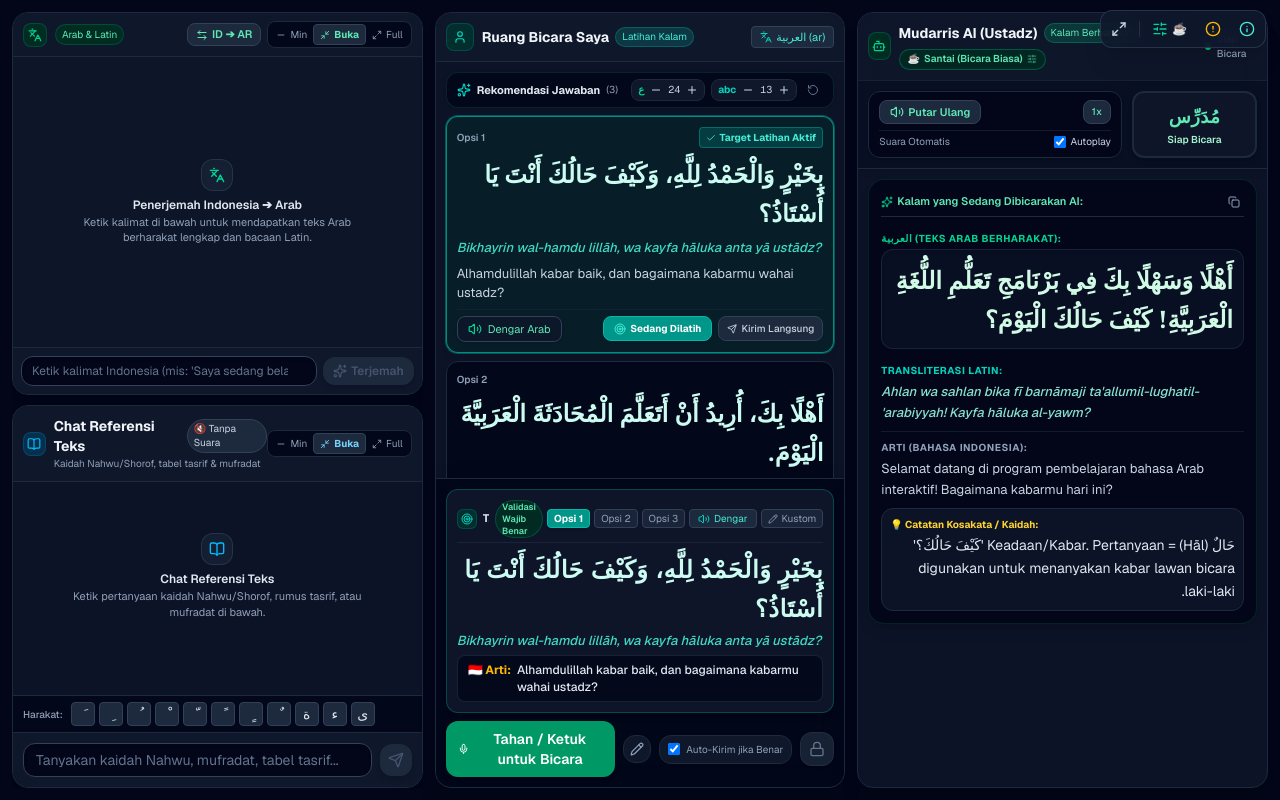
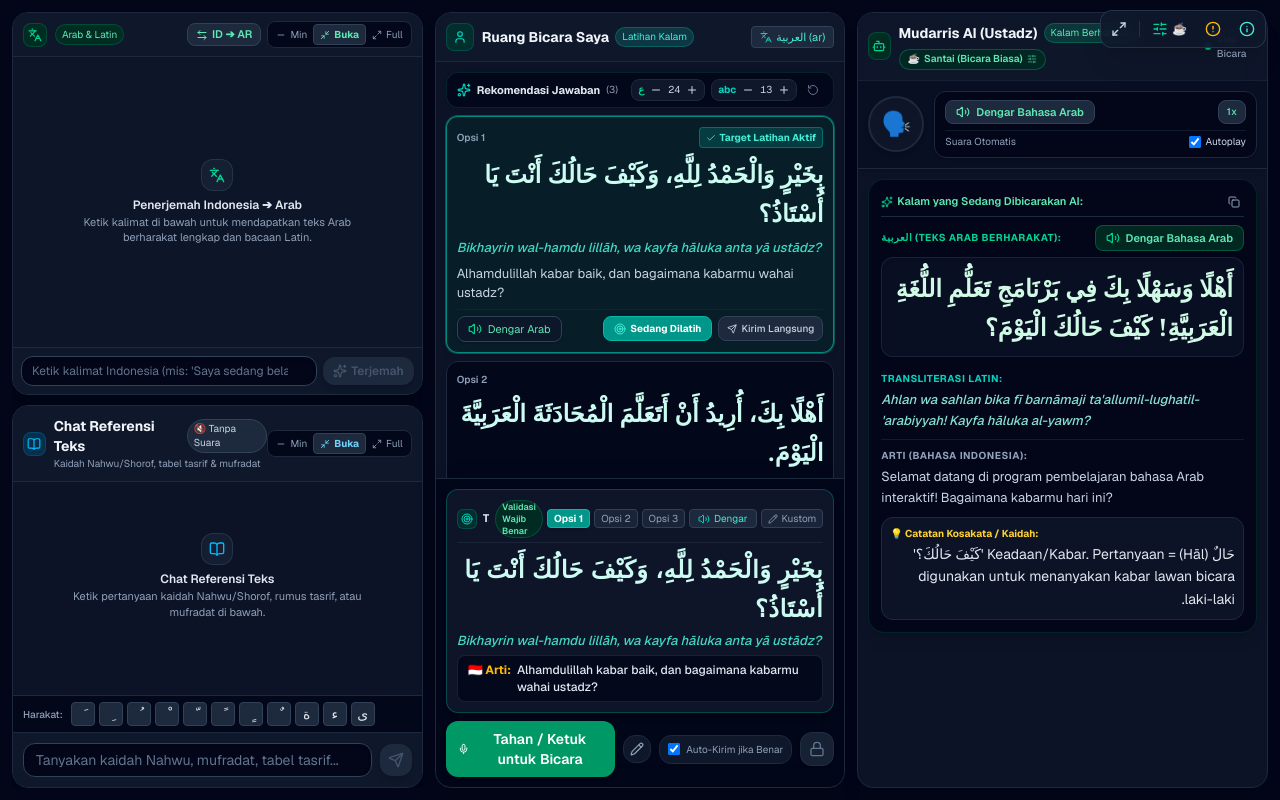
Before and after one commit to r3ndyipb/belajar-bahasa-arab, a Next.js app: page / in a window 1280 px wide. Built offline with nearby package versions, Linux system fonts and the light colour scheme.

Commit message:
feat: pindahkan avatar icon bicara ke kiri berbentuk lingkaran tanpa wording dan tambahkan tombol dengar bahasa arab

```diff
--- a/src/app/page.tsx
+++ b/src/app/page.tsx
@@ -2752,9 +2752,55 @@ export default function ArabicLearningThreeColumns() {
 
             {/* Avatar AI & Kontrol Pemutar Audio */}
             <div className="p-2 sm:p-2.5 bg-slate-950/40">
-              {/* Baris Utama: Kontrol Audio di Kiri, Avatar Kotak Beradius di Kanan */}
-              <div className="flex items-stretch gap-2.5">
-                {/* 1. Kiri: Kotak Kontrol Pemutar Audio (Dipindahkan ke kiri avatar) */}
+              {/* Baris Utama: Avatar Lingkaran di Kiri (Tanpa Wording), Kontrol Audio di Kanan */}
+              <div className="flex items-center gap-2.5">
+                {/* 1. Kiri: Avatar Lingkaran AI (Cukup Lingkaran Saja Tanpa Wording) */}
+                <div className="relative shrink-0 flex items-center justify-center">
+                  <div
+                    className={`w-12 h-12 sm:w-14 sm:h-14 rounded-full flex items-center justify-center border-2 transition-all duration-300 shadow-md ${
+                      isAiSpeaking
+                        ? "border-emerald-400 bg-emerald-950/80 ring-4 ring-emerald-500/25 scale-105"
+                        : isAiAudioLoading
+                        ? "border-teal-400 bg-teal-950/60 ring-2 ring-teal-500/20 animate-pulse"
+                        : isAiThinking
+                        ? "border-amber-400 bg-amber-950/50 ring-2 ring-amber-500/20 animate-pulse"
+                        : "border-slate-800 bg-slate-900/90 hover:border-slate-700"
+                    }`}
+                    title={
+                      isAiSpeaking
+                        ? "Mudarris AI sedang melafalkan kalam"
+                        : isAiAudioLoading
+                        ? "Memuat audio kalam..."
+                        : isAiThinking
+                        ? "AI sedang menyusun balasan..."
+                        : "Mudarris AI siap bicara"
+                    }
+                  >
+                    <span className="text-xl sm:text-2xl select-none leading-none">
+                      {isAiSpeaking ? "🗣️" : isAiAudioLoading ? "🔊" : isAiThinking ? "💭" : "🗣️"}
+                    </span>
+                  </div>
+
+                  {/* Status Ping Dot di Tepi Lingkaran */}
+                  {(isAiSpeaking || isAiAudioLoading || isAiThinking) && (
+                    <span className="absolute top-0 right-0 flex h-3.5 w-3.5">
+                      <span
+                        className={`animate-ping absolute inline-flex h-full w-full rounded-full opacity-75 ${
+                          isAiSpeaking ? "bg-emerald-400" : "bg-amber-400"
+                        }`}
+                      />
+                      <span
+                        className={`relative inline-flex rounded-full h-3.5 w-3.5 ${
+                          isAiSpeaking
+                            ? "bg-emerald-500 border-2 border-slate-900"
+                            : "bg-amber-500 border-2 border-slate-900"
+                        }`}
+                      />
+                    </span>
+                  )}
+                </div>
+
+                {/* 2. Kanan: Kotak Kontrol Pemutar Audio */}
                 <div className="flex-1 min-w-0 flex flex-col justify-between gap-1.5 px-2.5 py-2 rounded-xl bg-slate-950/90 border border-slate-800 text-xs shadow-sm">
                   <div className="flex items-center justify-between gap-1.5">
                     <button
@@ -2768,13 +2814,13 @@ export default function ArabicLearningThreeColumns() {
                           playAudio(currentAiSpeech.arabic, "ai-speech");
                         }
                       }}
-                      className={`flex items-center gap-1 px-2.5 py-1 rounded-lg text-[10px] sm:text-[11px] font-semibold transition-all ${
+                      className={`flex items-center gap-1.5 px-2.5 py-1 rounded-lg text-[10px] sm:text-[11px] font-semibold transition-all ${
                         isAiSpeaking &&
                         (playingAudioId === "ai-speech" || !playingAudioId)
                           ? "bg-emerald-500 text-white shadow-md animate-pulse"
                           : "bg-slate-800 hover:bg-slate-700 text-emerald-300 border border-slate-700"
                       }`}
-                      title="Putar ulang pelafalan kalam bahasa Arab"
+                      title="Dengarkan ulang pelafalan bahasa Arab dari Mudarris AI"
                     >
                       {isAiSpeaking &&
                       (playingAudioId === "ai-speech" || !playingAudioId) ? (
@@ -2785,7 +2831,7 @@ export default function ArabicLearningThreeColumns() {
                       ) : (
                         <>
                           <Volume2 className="w-3.5 h-3.5" />
-                          <span>Putar Ulang</span>
+                          <span>Dengar Bahasa Arab</span>
                         </>
                       )}
                     </button>
@@ -2811,57 +2857,6 @@ export default function ArabicLearningThreeColumns() {
                       <span>Autoplay</span>
                     </label>
                   </div>
-                </div>
-
-                {/* 2. Kanan: Kotak Avatar Mudarris AI (Kotak Radius Saja, Bukan Lingkaran Gepeng) */}
-                <div className="relative shrink-0 flex items-stretch">
-                  <div
-                    className={`min-w-[110px] sm:min-w-[125px] px-3.5 py-2 rounded-xl flex flex-col items-center justify-center border-2 transition-all duration-300 shadow-md ${
-                      isAiSpeaking
-                        ? "border-emerald-400 bg-emerald-950/70 ring-2 ring-emerald-500/20"
-                        : isAiAudioLoading
-                        ? "border-teal-400 bg-teal-950/50 ring-2 ring-teal-500/20 animate-pulse"
-                        : isAiThinking
-                        ? "border-amber-400 bg-amber-950/40 ring-2 ring-amber-500/20 animate-pulse"
-                        : "border-slate-800 bg-slate-900/90 hover:border-slate-700"
-                    }`}
-                  >
-                    <div className="font-serif text-base sm:text-lg text-emerald-300 font-bold mb-0.5 tracking-wide flex items-center justify-center gap-1.5">
-                      {isAiSpeaking && <span className="text-sm">🗣️</span>}
-                      {isAiAudioLoading && <span className="text-sm">🔊</span>}
-                      {isAiThinking && <span className="text-sm">💭</span>}
-                      <span>مُدَرِّس</span>
-                    </div>
-                    <span className="text-[9px] sm:text-[10px] font-semibold text-emerald-200">
-                      {isAiSpeaking
-                        ? "Melafalkan"
-                        : isAiAudioLoading
-                        ? "Audio..."
-                        : isAiThinking
-                        ? "Menyusun..."
-                        : "Siap Bicara"}
-                    </span>
-                  </div>
-
-                  {/* Status Ping */}
-                  {(isAiSpeaking || isAiAudioLoading || isAiThinking) && (
-                    <span className="absolute -top-1 -right-1 flex h-3 w-3">
-                      <span
-                        className={`animate-ping absolute inline-flex h-full w-full rounded-full opacity-75 ${
-                          isAiSpeaking
-                            ? "bg-emerald-400"
-                            : "bg-amber-400"
-                        }`}
-                      />
-                      <span
-                        className={`relative inline-flex rounded-full h-3 w-3 ${
-                          isAiSpeaking
-                            ? "bg-emerald-500"
-                            : "bg-amber-500"
-                        }`}
-                      />
-                    </span>
-                  )}
                 </div>
               </div>
 
@@ -2935,10 +2930,55 @@ export default function ArabicLearningThreeColumns() {
               </div>
 
               {/* A. TULISAN BAHASA ARAB YANG AI SEDANG BICARAKAN */}
-              <div className="space-y-0.5">
-                <span className="text-[10px] text-emerald-400 font-bold uppercase tracking-wider">
-                  العربية (Teks Arab Berharakat):
-                </span>
+              <div className="space-y-1.5">
+                <div className="flex items-center justify-between gap-2">
+                  <span className="text-[10px] text-emerald-400 font-bold uppercase tracking-wider flex items-center gap-1.5">
+                    <span>العربية (Teks Arab Berharakat):</span>
+                  </span>
+
+                  {/* Tombol Dengar Bahasa Arab */}
+                  <button
+                    type="button"
+                    onClick={() => {
+                      if (
+                        isAiSpeaking &&
+                        (playingAudioId === "ai-speech" || !playingAudioId)
+                      ) {
+                        stopAudio();
+                      } else {
+                        playAudio(currentAiSpeech.arabic, "ai-speech");
+                      }
+                    }}
+                    className={`text-[10px] sm:text-[11px] px-2.5 py-1 rounded-lg font-semibold flex items-center gap-1.5 transition-all shadow-sm ${
+                      isAiSpeaking &&
+                      (playingAudioId === "ai-speech" || !playingAudioId)
+                        ? "bg-emerald-500 text-white shadow-emerald-950/50 animate-pulse"
+                        : isAiAudioLoading && playingAudioId === "ai-speech"
+                        ? "bg-teal-900/60 text-teal-300 border border-teal-700/60"
+                        : "bg-emerald-950/90 hover:bg-emerald-900 text-emerald-300 hover:text-white border border-emerald-700/60"
+                    }`}
+                    title="Dengarkan ulang pelafalan bahasa Arab dari Mudarris AI"
+                  >
+                    {isAiSpeaking &&
+                    (playingAudioId === "ai-speech" || !playingAudioId) ? (
+                      <>
+                        <VolumeX className="w-3.5 h-3.5" />
+                        <span>Hentikan</span>
+                      </>
+                    ) : isAiAudioLoading && playingAudioId === "ai-speech" ? (
+                      <>
+                        <RefreshCw className="w-3.5 h-3.5 animate-spin text-teal-300" />
+                        <span>Memuat...</span>
+                      </>
+                    ) : (
+                      <>
+                        <Volume2 className="w-3.5 h-3.5 text-emerald-400" />
+                        <span>Dengar Bahasa Arab</span>
+                      </>
+                    )}
+                  </button>
+                </div>
+
                 <div
                   dir="rtl"
                   style={{ fontSize: `${Math.max(18, arabicFontSize)}px` }}
@@ -2947,6 +2987,7 @@ export default function ArabicLearningThreeColumns() {
                   {currentAiSpeech.arabic}
                 </div>
               </div>
+
 
               {/* B. BAWAH NYA LATIN */}
               <div className="space-y-0.5">
```
